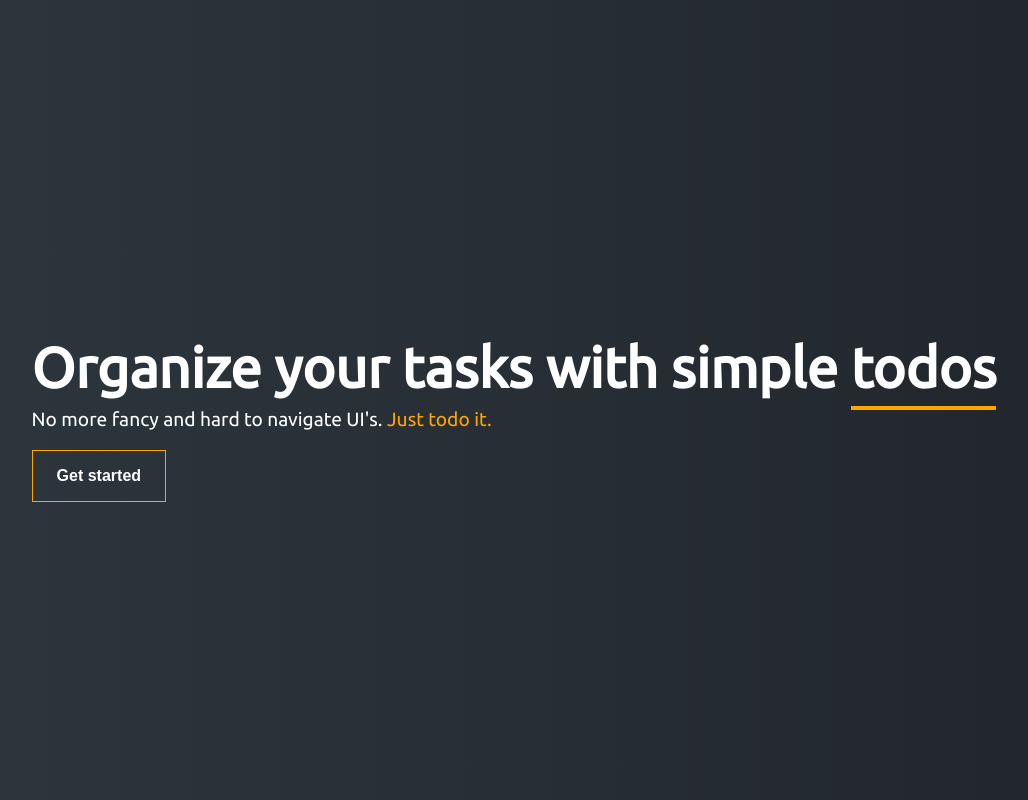
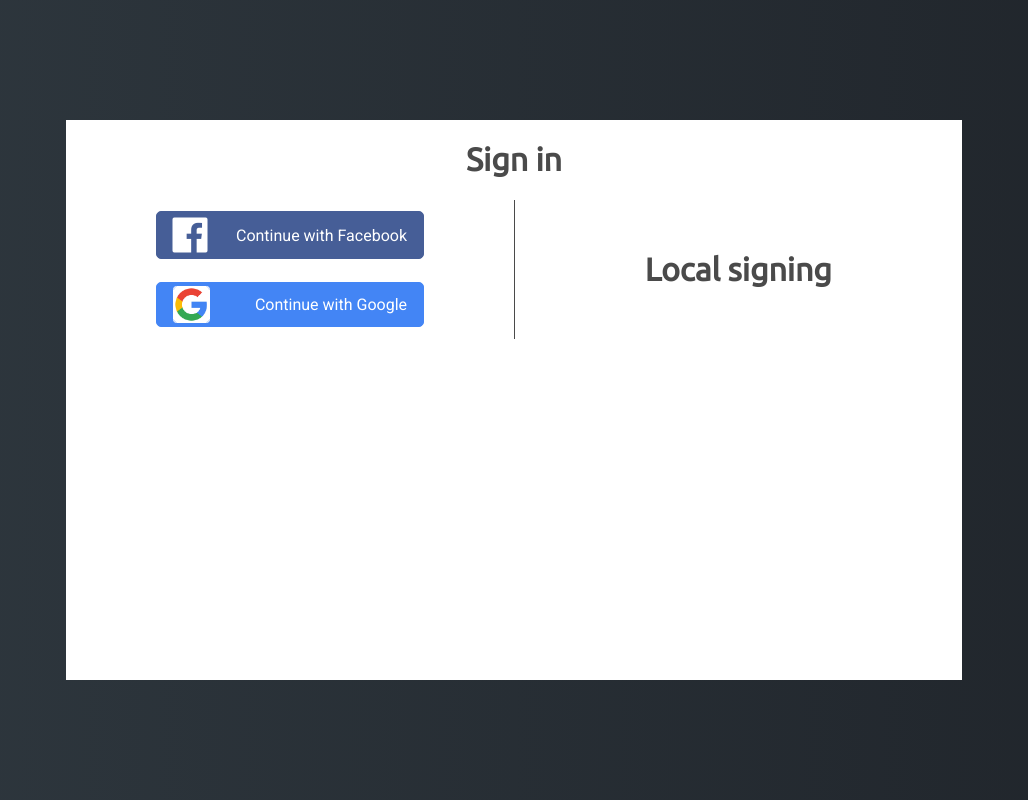
Before and after one commit to zakali22/TodoApp, a React (Create React App) app: page /get-started in a window 1280 px wide. Shown: the whole page, without its empty margins (126-1154 px from the left). Built offline with nearby package versions, Linux system fonts and the light colour scheme.

Commit message:
Add the Registration form for Third Party

```diff
--- a/package.json
+++ b/package.json
@@ -27,6 +27,7 @@
   "devDependencies": {
     "concurrently": "^4.1.0",
     "moment": "^2.22.2",
-    "node-sass": "^4.10.0"
+    "node-sass": "^4.10.0",
+    "react-router-dom": "^4.3.1"
   }
 }
--- a/public/index.html
+++ b/public/index.html
@@ -5,7 +5,7 @@
     <link rel="shortcut icon" href="%PUBLIC_URL%/favicon.ico">
     <meta name="viewport" content="width=device-width, initial-scale=1, shrink-to-fit=no">
     <meta name="theme-color" content="#000000">
-    <link rel="stylesheet" href="https://fonts.googleapis.com/css?family=Ubuntu|Lato:300">
+    <link rel="stylesheet" href="https://fonts.googleapis.com/css?family=Ubuntu|Lato:300|Roboto">
     <link rel="stylesheet" href="https://use.fontawesome.com/releases/v5.5.0/css/all.css" integrity="sha384-B4dIYHKNBt8Bc12p+WXckhzcICo0wtJAoU8YZTY5qE0Id1GSseTk6S+L3BlXeVIU" crossorigin="anonymous">
     <!--
       manifest.json provides metadata used when your web app is added to the
--- a/src/components/App.js
+++ b/src/components/App.js
@@ -1,109 +1,21 @@
-import React, { Component } from "react";
-import Form from "./Form";
-import List from "./List";
-import moment from "moment";
+import React, { Fragment } from "react";
+import { BrowserRouter as Router, Route, Switch } from "react-router-dom";
+import PropTypes from "prop-types";
+import Homepage from "./Homepage";
+import Todo from "./Todo";
+import GetStarted from "./GetStarted";
 
-class App extends Component {
-  state = {
-    todos: [],
-    completed: [],
-    time: null
-  };
-  onSubmitHandler = value => {
-    const todos = [...this.state.todos];
-    const todo = {
-      createdAt: moment().calendar(),
-      title: value
-    };
-    this.setState({
-      todos: todos.concat(todo)
-    });
-  };
-
-  onDeleteHandler = id => {
-    this.setState({
-      todos: this.state.todos.filter((todo, i) => i !== id)
-    });
-  };
-
-  onDeleteCompleteHandler = id => {
-    this.setState({
-      completed: this.state.completed.filter((todo, i) => i !== id)
-    });
-  };
-
-  onEditHandler = (index, value) => {
-    const todos = this.state.todos;
-    const indexEditAt = this.state.todos.find((todo, i) => i === index);
-    const newTodo = {
-      ...indexEditAt,
-      title: value
-    };
-    this.setState({
-      todos: [
-        ...todos.slice(0, index),
-        newTodo,
-        ...todos.slice(index + 1, todos.length)
-      ]
-    });
-  };
-
-  onCompletionHandler = id => {
-    const indexCompleteAt = this.state.todos.find((todo, i) => i === id);
-    const completedTodos = [...this.state.completed];
-    this.setState({
-      todos: this.state.todos.filter((todo, i) => i !== id),
-      completed: completedTodos.concat(indexCompleteAt)
-    });
-  };
-
-  liveClockInterval = () => {
-    setInterval(() => {
-      this.setState({
-        time: moment().format("LTS")
-      });
-    }, 1000);
-  };
-
-  componentDidMount() {
-    this.liveClockInterval();
-  }
-
-  render() {
-    return (
-      <div className="main">
-        <div className="main__container">
-          <div className="main__welcome">
-            <h2>Good Morning, Zack</h2>
-            <span className="main__welcome--time">
-              <p>Its {moment().format("MMMM Do YYYY")}</p>
-              <p>{this.state.time}</p>
-            </span>
-          </div>
-          <div className="main__todo">
-            <Form onSubmit={this.onSubmitHandler} />
-            {this.state.completed.length > 0 ? (
-              <List
-                todos={this.state.todos}
-                completedTodos={this.state.completed}
-                onDeleteComplete={this.onDeleteCompleteHandler}
-                onDelete={this.onDeleteHandler}
-                onEditHandler={this.onEditHandler}
-                addToComplete={this.onCompletionHandler}
-              />
-            ) : (
-              <List
-                todos={this.state.todos}
-                onDelete={this.onDeleteHandler}
-                onEditHandler={this.onEditHandler}
-                addToComplete={this.onCompletionHandler}
-              />
-            )}
-          </div>
-        </div>
-      </div>
-    );
-  }
-}
+const App = props => {
+  return (
+    <Fragment>
+      <Router>
+        <Switch>
+          <Route exact path="/get-started" component={GetStarted} />
+          <Route exact path="/" component={Homepage} />
+        </Switch>
+      </Router>
+    </Fragment>
+  );
+};
 
 export default App;
--- /dev/null
+++ b/src/components/GetStarted.js
@@ -0,0 +1,35 @@
+import React from "react";
+import PropTypes from "prop-types";
+import { Link } from "react-router-dom";
+import Google from "../Google.png";
+
+const GetStarted = props => {
+  return (
+    <div className="getstarted">
+      <div className="container">
+        <h1>Sign in</h1>
+        <div className="container__register">
+          <div className="getstarted__social">
+            <a className="getstarted__social--facebook">
+              <button>
+                <i class="fab fa-facebook" />
+                <p>Continue with Facebook</p>
+              </button>
+            </a>
+            <a className="getstarted__social--google">
+              <button>
+                <img src={Google} />
+                <p>Continue with Google</p>
+              </button>
+            </a>
+          </div>
+          <div className="getstarted__local">
+            <h1>Local signing </h1>
+          </div>
+        </div>
+      </div>
+    </div>
+  );
+};
+
+export default GetStarted;
--- a/src/components/Homepage.js
+++ b/src/components/Homepage.js
@@ -1,5 +1,6 @@
 import React, { Component } from "react";
 import PropTypes from "prop-types";
+import { Link } from "react-router-dom";
 
 class Homepage extends Component {
   render() {
@@ -11,12 +12,14 @@ class Homepage extends Component {
               Organize your tasks with simple <span>todos</span>
             </h1>
             <p>
-              No more fancy and hard to navigate UI's.{" "}
-              <span>Just todo it.</span>
+              No more fancy and hard to navigate UI's. <span>Just todo it</span>
+              .
             </p>
           </div>
           <div className="homepage__register">
-            <button>Get started</button>
+            <Link to="/get-started">
+              <button>Get started</button>
+            </Link>
           </div>
         </div>
       </div>
--- /dev/null
+++ b/src/components/Todo.js
@@ -0,0 +1,109 @@
+import React, { Component } from "react";
+import Form from "./Form";
+import List from "./List";
+import moment from "moment";
+
+class Todo extends Component {
+  state = {
+    todos: [],
+    completed: [],
+    time: null
+  };
+  onSubmitHandler = value => {
+    const todos = [...this.state.todos];
+    const todo = {
+      createdAt: moment().calendar(),
+      title: value
+    };
+    this.setState({
+      todos: todos.concat(todo)
+    });
+  };
+
+  onDeleteHandler = id => {
+    this.setState({
+      todos: this.state.todos.filter((todo, i) => i !== id)
+    });
+  };
+
+  onDeleteCompleteHandler = id => {
+    this.setState({
+      completed: this.state.completed.filter((todo, i) => i !== id)
+    });
+  };
+
+  onEditHandler = (index, value) => {
+    const todos = this.state.todos;
+    const indexEditAt = this.state.todos.find((todo, i) => i === index);
+    const newTodo = {
+      ...indexEditAt,
+      title: value
+    };
+    this.setState({
+      todos: [
+        ...todos.slice(0, index),
+        newTodo,
+        ...todos.slice(index + 1, todos.length)
+      ]
+    });
+  };
+
+  onCompletionHandler = id => {
+    const indexCompleteAt = this.state.todos.find((todo, i) => i === id);
+    const completedTodos = [...this.state.completed];
+    this.setState({
+      todos: this.state.todos.filter((todo, i) => i !== id),
+      completed: completedTodos.concat(indexCompleteAt)
+    });
+  };
+
+  liveClockInterval = () => {
+    setInterval(() => {
+      this.setState({
+        time: moment().format("LTS")
+      });
+    }, 1000);
+  };
+
+  componentDidMount() {
+    this.liveClockInterval();
+  }
+
+  render() {
+    return (
+      <div className="main">
+        <div className="main__container">
+          <div className="main__welcome">
+            <h2>Good Morning, Zack</h2>
+            <span className="main__welcome--time">
+              <p>Its {moment().format("MMMM Do YYYY")}</p>
+              <p>{this.state.time}</p>
+            </span>
+          </div>
+          <div className="main__todo">
+            <Form onSubmit={this.onSubmitHandler} />
+            {this.state.completed.length > 0 ? (
+              <List
+                todos={this.state.todos}
+                completedTodos={this.state.completed}
+                onDeleteComplete={this.onDeleteCompleteHandler}
+                onDelete={this.onDeleteHandler}
+                onEditHandler={this.onEditHandler}
+                addToComplete={this.onCompletionHandler}
+              />
+            ) : (
+              <List
+                todos={this.state.todos}
+                onDelete={this.onDeleteHandler}
+                onEditHandler={this.onEditHandler}
+                addToComplete={this.onCompletionHandler}
+              />
+            )}
+          </div>
+        </div>
+      </div>
+    );
+  }
+}
+
+export default Todo;
--- a/src/index.js
+++ b/src/index.js
@@ -1,6 +1,6 @@
 import React from "react";
 import ReactDOM from "react-dom";
 import "./index.scss";
-import Homepage from "./components/Homepage";
+import App from "./components/App";
 
-ReactDOM.render(<Homepage />, document.getElementById("root"));
+ReactDOM.render(<App />, document.getElementById("root"));
--- a/src/index.scss
+++ b/src/index.scss
@@ -1,4 +1,9 @@
 $lightgrey: #c8c8c8;
+$text-color: #4a4a4a;
+$facebook-color: #465e97;
+$facebook-hover: #2d4c96;
+$google-color: #4385f5;
+$google-hover: #1365f1;
 
 body {
   margin: 0;
@@ -76,8 +81,106 @@ html {
   }
 }
 
+.getstarted {
+  display: flex;
+  flex-direction: column;
+  justify-content: center;
+  align-items: center;
+  height: 100vh;
+  .container {
+    background-color: white;
+    width: 70%;
+    height: 70%;
+    display: flex;
+    flex-direction: column;
+    &__register {
+      display: flex;
+    }
+  }
+  h1 {
+    color: $text-color;
+    align-self: center;
+  }
+  &__social {
+    height: 100%;
+    display: flex;
+    flex-direction: column;
+    justify-content: center;
+    flex: 1;
+    &--facebook,
+    &--google {
+      margin: 0.7rem 0;
+      width: 100%;
+      display: flex;
+      flex-direction: column;
+      align-items: center;
+      justify-content: center;
+      button {
+        outline: none;
+        cursor: pointer;
+        min-width: 60%;
+        display: flex;
+        align-items: center;
+        padding: 0 1rem;
+        border-radius: 0.3125rem;
+        color: white;
+        font-family: "Roboto", sans-serif;
+        p {
+          margin: 0;
+          font-size: 1rem;
+        }
+      }
+    }
+    &--facebook {
+      button {
+        background: $facebook-color;
+        border: 1px solid $facebook-color;
+        transition: all 0.1s ease-in-out;
+        i {
+          font-size: 2.5rem;
+          margin: 0.2rem 0;
+          margin-right: auto;
+        }
+        &:hover {
+          background: $facebook-hover;
+          border: 1px solid $facebook-hover;
+        }
+      }
+    }
+    &--google {
+      button {
+        background: $google-color;
+        border: 1px solid $google-color;
+        transition: all 0.1s ease-in-out;
+        img {
+          width: 2.2rem;
+          height: 2.2rem;
+          margin: 0.2rem 0;
+          margin-right: auto;
+          border: 1px solid white;
+          border-radius: 0.2125rem;
+        }
+        &:hover {
+          background-color: $google-hover;
+          border: 1px solid $google-hover;
+        }
+      }
+    }
+  }
+  &__local {
+    height: 100%;
+    border-left: 1px solid $text-color;
+    flex: 1;
+    display: flex;
+    flex-direction: column;
+    justify-content: center;
+    align-items: center;
+  }
+}
+
 .main {
   display: flex;
+  flex-direction: column;
   justify-content: center;
   align-items: center;
   height: 100vh;
```
Also changed, not shown: src/Google.png (added), 1 other file (tests, documents, lock files or other folders).
